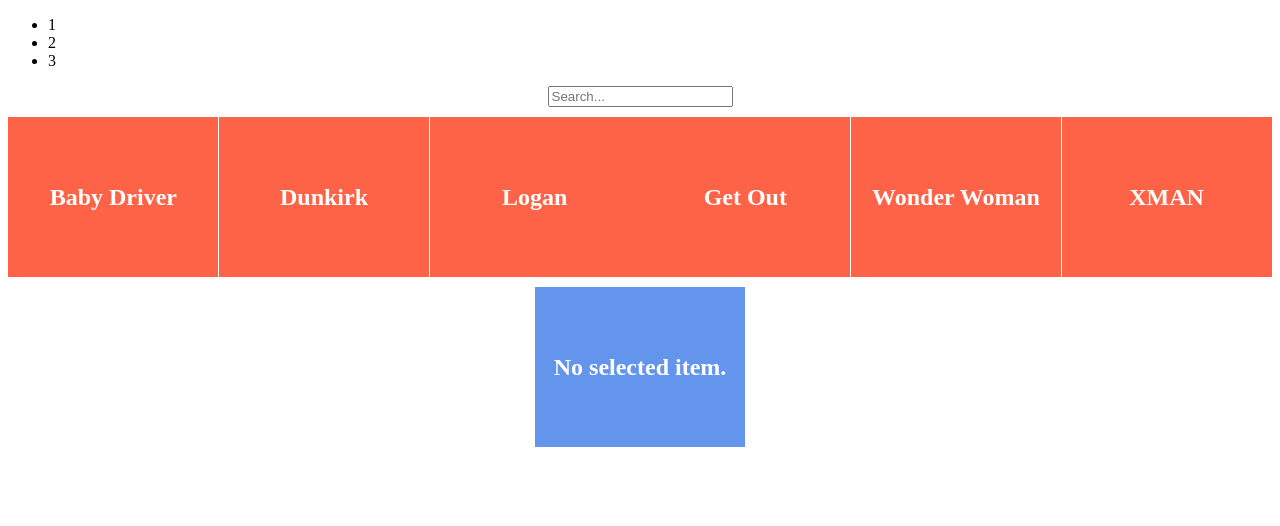
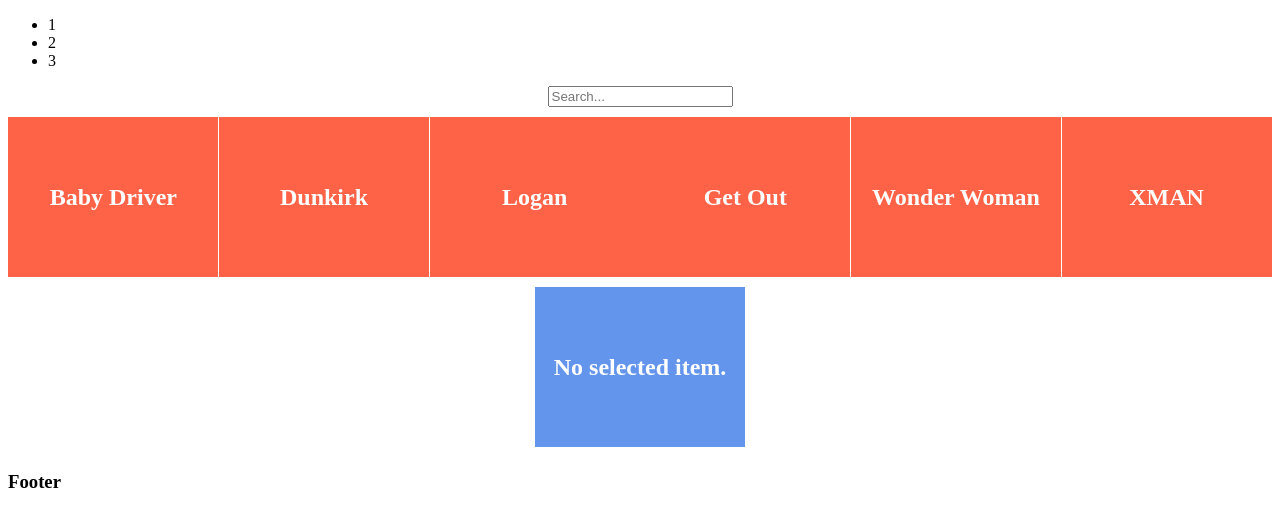
Before and after one commit to dimitrina-beleva/Super-Card, a React app: page / in a window 1280 px wide. Shown: the top 526 px of the page. Built offline with nearby package versions, Linux system fonts and the light colour scheme.

Commit message:
footer (#4)

```diff
--- a/src/components/App.jsx
+++ b/src/components/App.jsx
@@ -66,6 +66,7 @@
         <SearchBox term={this.props.appState.term} onInputChange={this.handleInputChange} />
         <ItemList items={this.props.appState.items} onItemSelect={this.handleItemSelect} />
         <ItemDetail item={this.props.appState.selectedItem} />
+        <h3>Footer</h3>
       </div>
     );
   }
```
